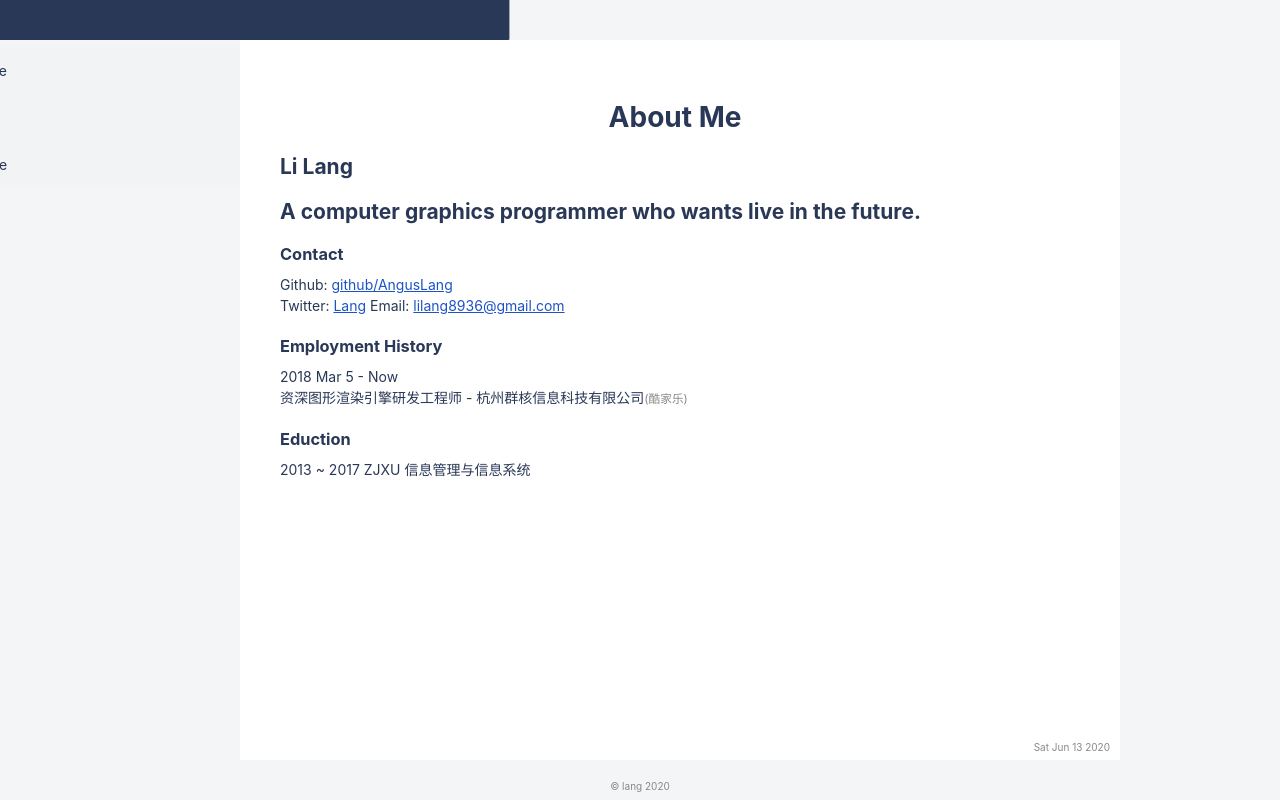
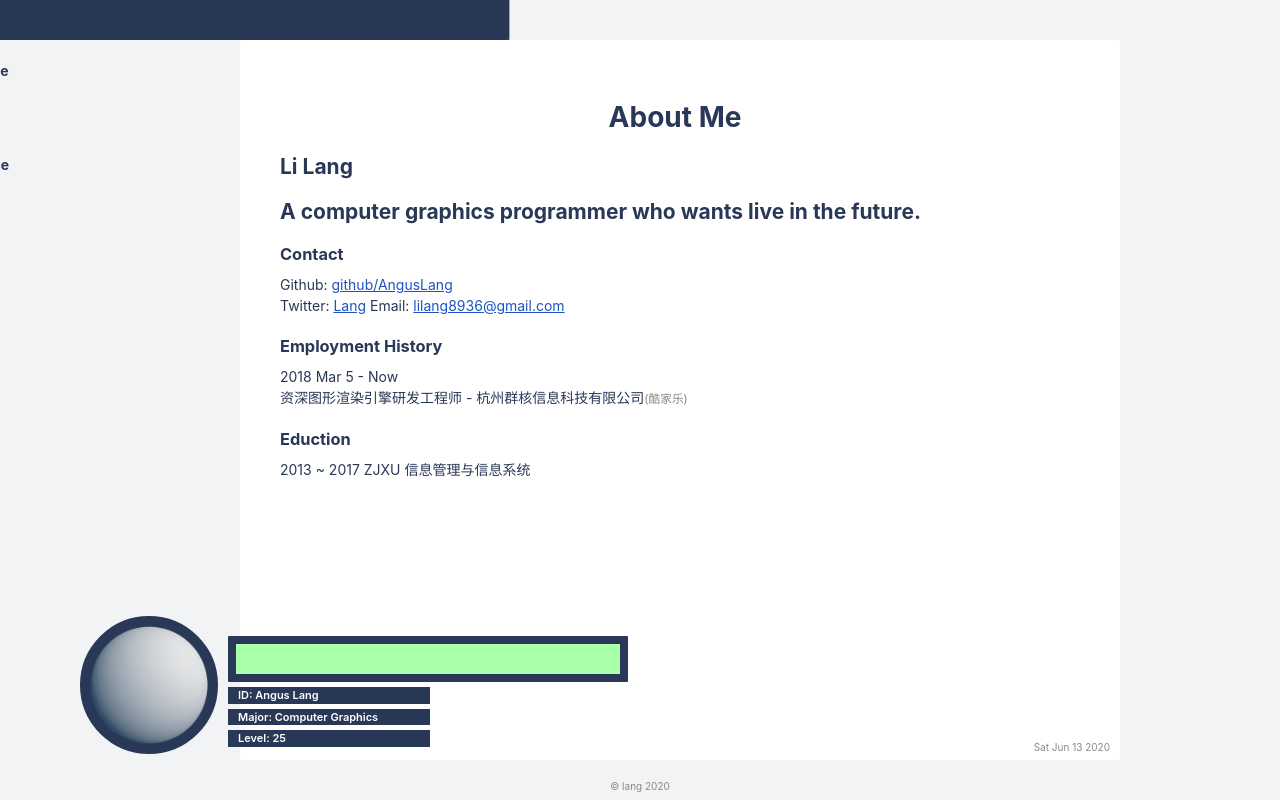
Before and after one commit to AngusLang/anguslang.github.io, a website: page index.html in a window 1280 px wide. Drawn offline with Linux system fonts and the light colour scheme.

Commit message:
add status

```diff
--- a/css/base.css
+++ b/css/base.css
@@ -28,6 +28,7 @@
   display: inline-block;
   font-size: 14px;
   background-color: #ffffff;
+  overflow: scroll;
 }
 
 #gallery:hover {
@@ -41,6 +42,7 @@
   border-radius: 1px;
   transition: transform 0.3s ease-in;
   transform: translateZ(0px);
+  font-weight: bolder;
 }
 
 .tab-label:hover {
--- a/css/main.css
+++ b/css/main.css
@@ -2,7 +2,7 @@ html, body {
   margin: 0;
   padding: 0;
   font-size: 0;
-  background-color: #f4f5f7;
+  background-color: #f1f3f5;
   overflow: scroll;
   height: 100%;
 }
--- /dev/null
+++ b/css/status.css
@@ -0,0 +1,51 @@
+#status {
+  display: inline-block;
+  position: fixed;
+  width: 30%;
+  height: 64px;
+  left: 228px;
+  bottom: 100px;
+}
+
+#status-avatar {
+  position: absolute;
+  top: -20px;
+  left: -148px;
+  width: 128px;
+  height: 128px;
+  border-radius: 104px;
+}
+
+#status-avatar img {
+  width: 100%;
+  height: 100%;
+  border: 5px solid #293856;
+  background-color: #293856;
+  border-radius: 74px;
+}
+
+#status-panel {
+  width: 100%;
+  height: 100%;
+}
+
+#status-health-value {
+  width: 100%;
+  height: 30px;
+  background-color: #aaffaa;
+  border: 8px solid #293856;
+  border-radius: 1px;
+}
+
+#status-detail {
+  height: 64px;
+}
+
+#status-detail p {
+  padding-left: 10px;
+  width: 50%;
+  font-size: 11px;
+  color: #fff;
+  font-weight: 600;
+  background-color: #293856;
+}
--- a/index.html
+++ b/index.html
@@ -15,6 +15,7 @@
   <link rel="stylesheet" href="css/main.css">
   <link rel="stylesheet" href="css/base.css">
   <link rel="stylesheet" href="css/mobile.css">
+  <link rel="stylesheet" href="css/status.css">
 </head>
 
 <body>
@@ -23,11 +24,34 @@
       <div id="tab"></div>
       <div id="tab-toggle"></div>
     </div>
+
+    <!-- markdown content -->
     <div id="gallery"></div>
+
+    <!-- status block -->
+    <div id="status">
+      <div id="status-panel">
+        <div id="status-health-value"></div>
+        <div id="status-detail">
+          <p>ID: Angus Lang </p>
+          <p>Major: Computer Graphics</p>
+          <p>Level: 25</p>
+        </div>
+      </div>
+      <div id="status-avatar">
+        <img src="image/sample.png" alt="sample">
+      </div>
+    </div>
+    <!-- status end -->
+
   </div>
+
+  <!-- footer -->
   <footer>
     <div id="foot">&copy; lang 2020</div>
   </footer>
+  <!-- footer end -->
+
 </body>
 
 <script src="js/highlight.min.js"></script>
--- a/js/move-over.js
+++ b/js/move-over.js
@@ -1,4 +1,5 @@
 const gallery = document.getElementById('gallery');
+const status = document.getElementById('status');
 
 let screen_width, screen_height, half_screen_width, half_screen_height;
 const matrix = new Float32Array(16);
@@ -57,6 +58,7 @@ const mousemove = (event) => {
   const rotate_v = v * screen_rotate * 0.5;
   gallery.style.transform = `translateZ(${l}px) rotateX(${rotate_v}deg) rotateY(${rotate_u}deg)`;
   tab.style.transform = `translateZ(${l - 200}px) rotateX(${rotate_v}deg) rotateY(${rotate_u}deg)`;
+  status.style.transform = `translateZ(${l + 50}px) rotateX(${rotate_v}deg) rotateY(${rotate_u}deg) skewX(-5deg)`;
 }
 
 window.addEventListener('resize', resize, false);
```
